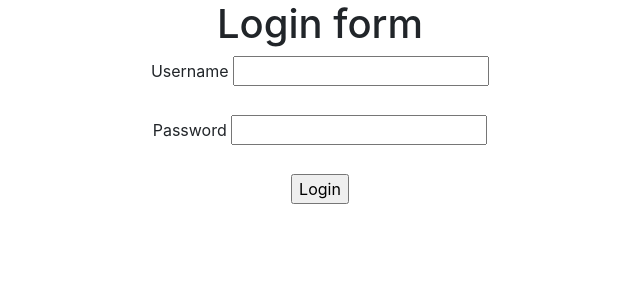
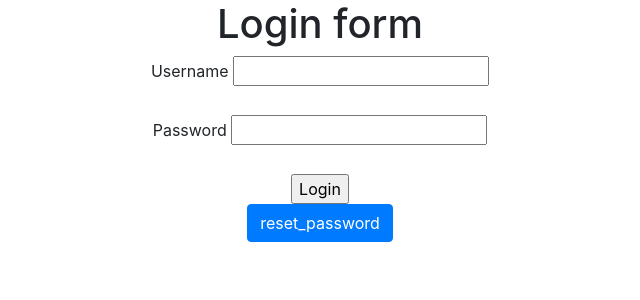
Before and after one commit to Naraganesh/user_registration_PDE1, a Django app: page /user_login/ in a window 1280 px wide. Shown: the part 40-340 px from the top of the page, without its empty margins (320-960 px from the left). Run offline with Django 4.2, Linux system fonts and the light colour scheme.

Commit message:
first commit

```diff
--- a/app/views.py
+++ b/app/views.py
@@ -97,3 +97,21 @@ def change_password(request):
         UO.save()
         return HttpResponse('password changed successfully')
     return render(request,'change_password.html')
+
+
+
+def reset_password(request):
+    if request.method=='POST':
+        username=request.POST['un']
+        password=request.POST['pw']
+
+        LUO=User.objects.filter(username=username)
+        if LUO:
+            UO=LUO[0]
+            UO.set_password(password)
+            UO.save()
+            return HttpResponse('reset is done')
+        else:
+            return HttpResponse('U r Username is not in our DataBase')
+
+    return render(request,'reset_password.html')
--- a/project37/urls.py
+++ b/project37/urls.py
@@ -27,6 +27,7 @@ urlpatterns = [
     path('user_logout/',user_logout,name='user_logout'),
     path('profile_display/',profile_display,name='profile_display'),
     path('change_password/',change_password,name='change_password'),
+    path('reset_password/',reset_password,name='reset_password'),
 
 
 
--- a/templates/user_login.html
+++ b/templates/user_login.html
@@ -22,5 +22,12 @@
 
             <input type="submit" value="Login">
         </form>
+
+
+
+
+
+
+<a href="{% url 'reset_password' %}" class="btn btn-primary">reset_password</a>
     </center>
 {% endblock %}
```
Also changed, not shown: templates/reset_password.html (added, +20 -0 lines), db.sqlite3.
